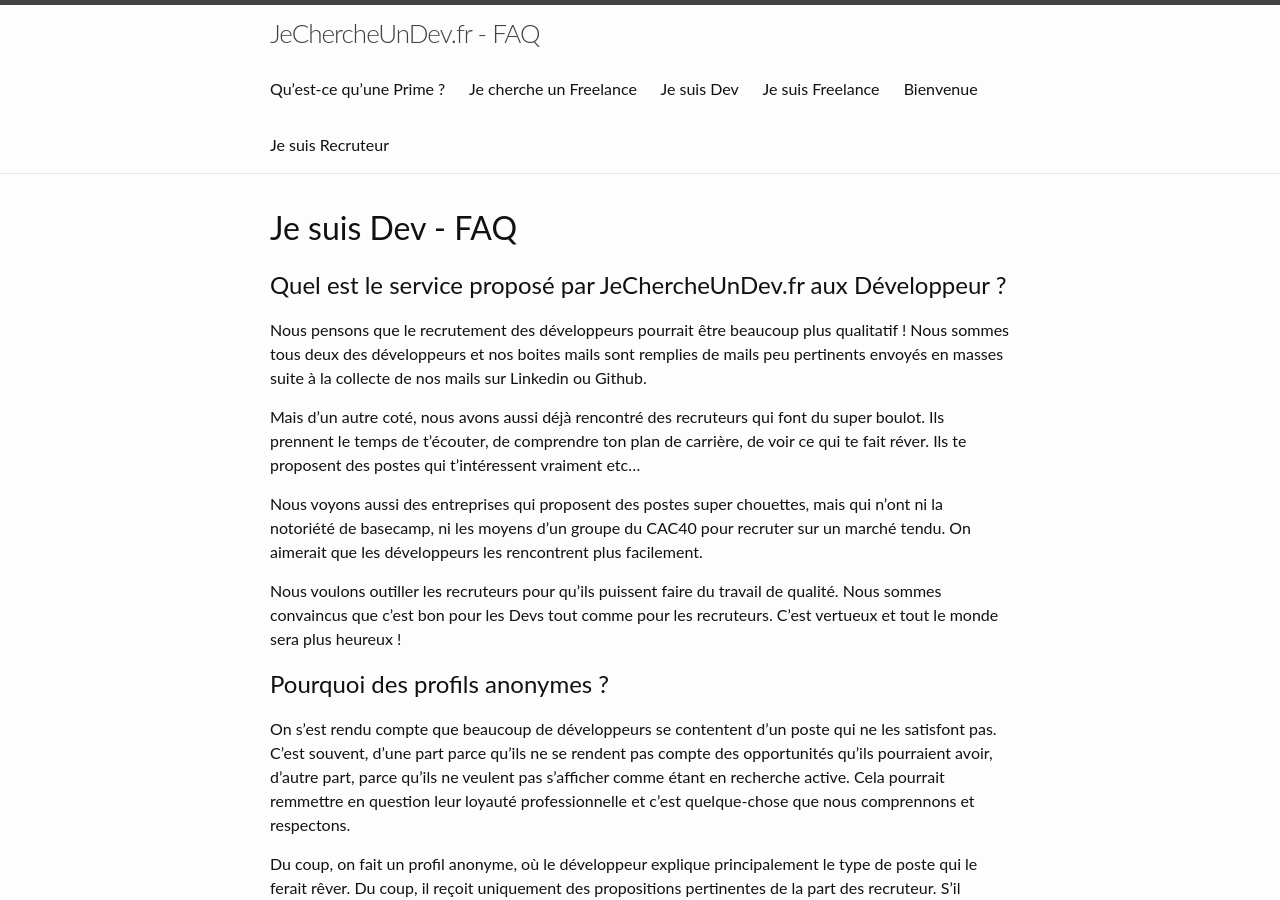
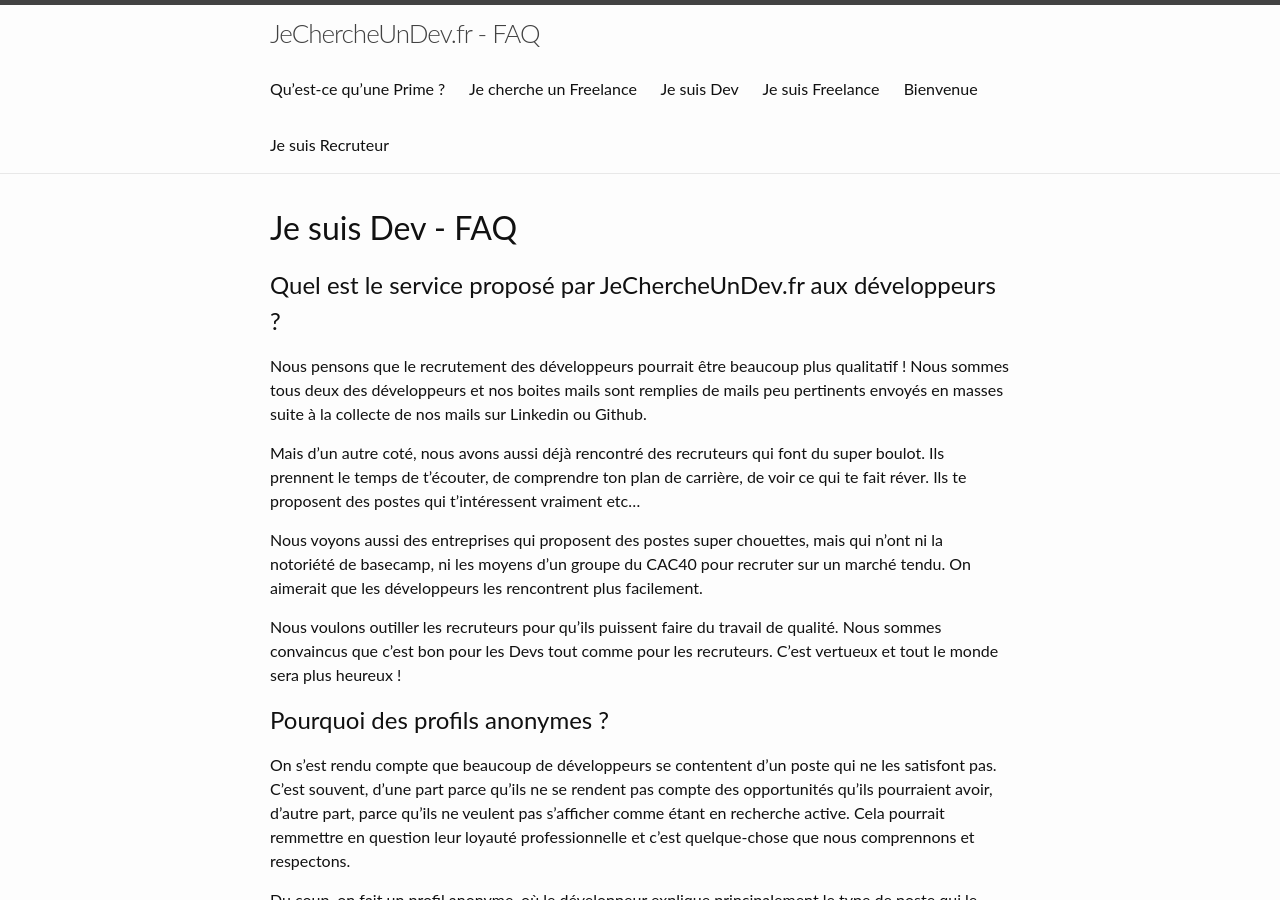
Before and after one commit to jechercheundev/faq, a Jekyll site: the page built from dev.md, in a window 1280 px wide and 900 px high. Built offline with Jekyll 4.4.1, drawn with Linux system fonts in a browser that asks for light colours; a script that is not in the unit is left out.

Commit message:
orthographe

```diff
--- a/dev.md
+++ b/dev.md
@@ -4,7 +4,7 @@ title: Je suis Dev
 ---
 # Je suis Dev - FAQ
 
-## Quel est le service proposé par JeChercheUnDev.fr aux Développeur ?
+## Quel est le service proposé par JeChercheUnDev.fr aux développeurs ?
 
 Nous pensons que le recrutement des développeurs pourrait être beaucoup plus qualitatif ! Nous sommes tous deux des développeurs et nos boites mails sont remplies de mails peu pertinents envoyés en masses suite à la collecte de nos mails sur Linkedin ou Github.
 
```
